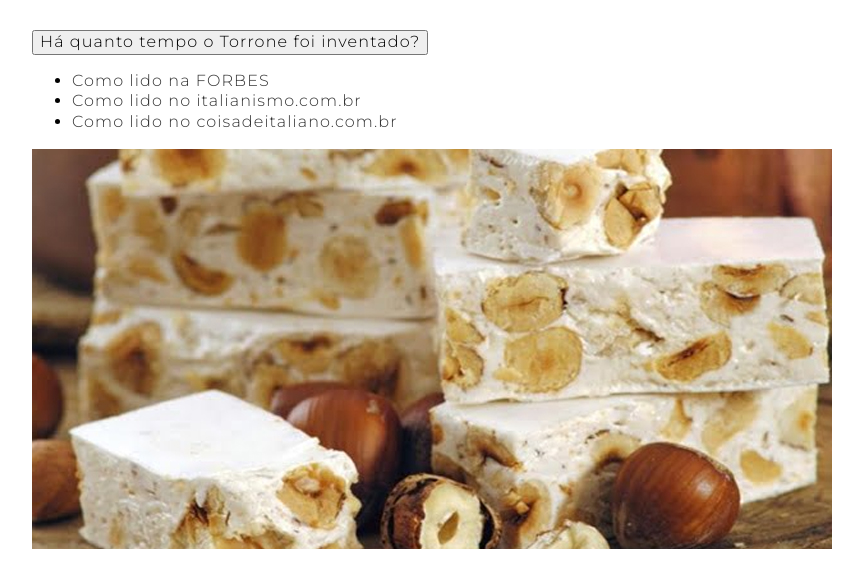
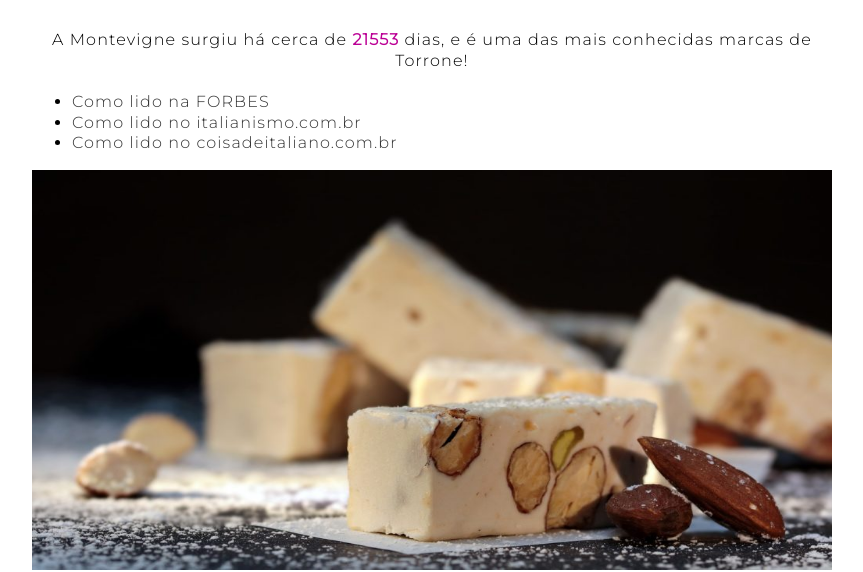
Before and after one commit to xlipe/Torrone, a plain HTML site: page historia.html in a window 1280 px wide. Shown: the part 231-803 px from the top of the page, without its empty margins (208-1071 px from the left). Drawn offline with Linux system fonts and the light colour scheme.

Commit message:
🔄 Novo sistema de countup, obrigado Davi!

```diff
--- a/historia.html
+++ b/historia.html
@@ -31,8 +31,10 @@
                 <h1>Torrone</h1>
                 <h2>História</h2>
 
-                <button>Há quanto tempo o Torrone foi inventado?</button>
-
+                <div class="countup" id="countup1">
+                        A Montevigne surgiu há cerca de <span class="timeel totaldays"></span> dias,
+                        e é uma das mais conhecidas marcas de Torrone!
+                </div>
 
                 <ul>
                 <li class="refers"><a href="#forbes">Como lido na FORBES</a></li>
--- a/index.css
+++ b/index.css
@@ -332,3 +332,18 @@ não conheço quase nenhuma dessas sintaxes */
     -o-background-size: cover;
     background-size: cover;
     }
+
+/* aniversário do torrone */
+
+.countup {
+    text-align: center;
+    margin-bottom: 20px;
+}
+
+.countup .timeel {
+    display: inline;
+    margin: 0;
+    color: rgb(187, 0, 149);
+    min-width: 2.6rem;
+    font-weight: bolder;
+}
--- a/js/aniversario.js
+++ b/js/aniversario.js
@@ -1,10 +1,30 @@
-const ehHoje = new Date(); // pega a data atual
-const invenTorrone = new Date(1441, 8, 1, 0, 0, 0); // atribui data aleatória de 1441 (quando surgiu o torrone)
-const aniverTorrone = Math.abs(ehHoje.getTime() - invenTorrone.getTime()); // subtrai as datas pela qtd de milissegundos de cada
-const osDias = Math.ceil(aniverTorrone / (1000 * 60 * 60 * 24)); //divide o resultado da operação anterior pelos milissegundos correspondentes a 1 dia
+//função que o davi achou e eu dei uma beliscadinha nela
 
-//usando botão com alerta pq não consegui aprender a imprimir o resultado em texto
-var button = document.querySelector('button');
-button.onclick = function() {
-    alert('Da invenção do Torrone até agora, já se passaram ' + osDias + ' dias!');
+    window.onload = function() {
+        countUpFromTime("August 1, 1963 12:00:00", 'countup1'); // ** Change this line!
+    };
+
+    function countUpFromTime(countFrom, id) {
+        countFrom = new Date(countFrom).getTime();
+        var now = new Date(),
+            countFrom = new Date(countFrom),
+            timeDifference = (now - countFrom);
+
+        var secondsInADay = 60 * 60 * 1000 * 24,
+            secondsInAHour = 60 * 60 * 1000;
+
+        days = Math.floor(timeDifference / (secondsInADay) * 1);
+        years = Math.floor(days / 365);
+        if (years > 1) { days = days - (years * 365) }
+        hours = Math.floor((timeDifference % (secondsInADay)) / (secondsInAHour) * 1);
+        mins = Math.floor(((timeDifference % (secondsInADay)) % (secondsInAHour)) / (60 * 1000) * 1);
+        secs = Math.floor((((timeDifference % (secondsInADay)) % (secondsInAHour)) % (60 * 1000)) / 1000 * 1);
+        daysperyear = Math.floor(years * 365);
+        totaldays = (daysperyear + days);
+
+        var idEl = document.getElementById(id);
+        idEl.getElementsByClassName('totaldays')[0].innerHTML = totaldays;
+
+        clearTimeout(countUpFromTime.interval);
+        countUpFromTime.interval = setTimeout(function() { countUpFromTime(countFrom, id); }, 1000);
     }
```
